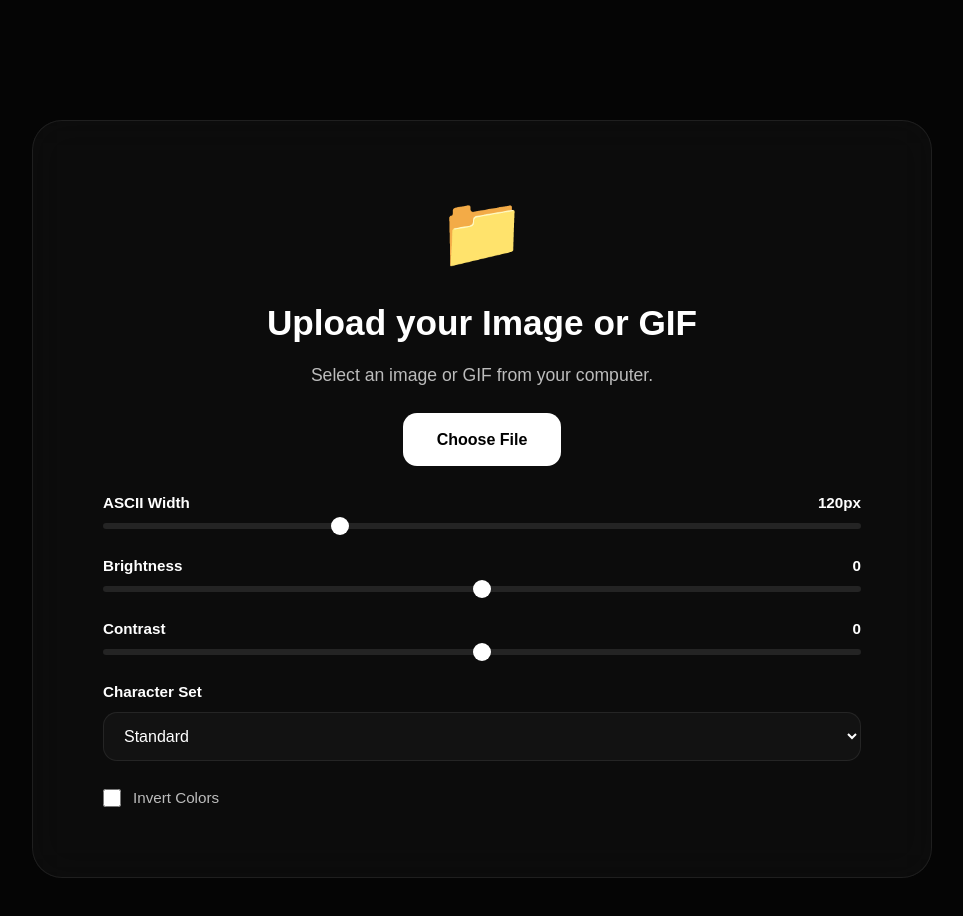
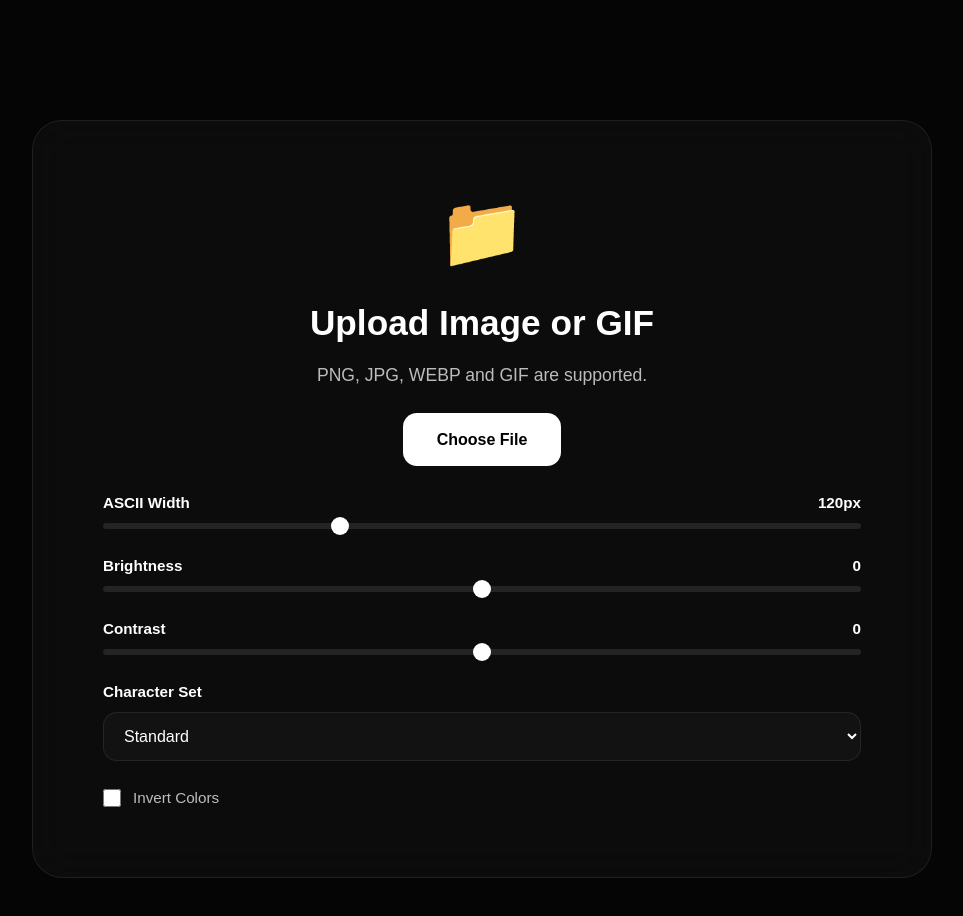
Before and after one commit to itzmitto/ascii-art-website, a Next.js app: page / in a window 1280 px wide. Shown: the part 800-1716 px from the top of the page, without its empty margins (158-1121 px from the left). Built offline with nearby package versions, Linux system fonts and the light colour scheme.

Commit message:
styling aangepast

```diff
--- a/package.json
+++ b/package.json
@@ -9,6 +9,7 @@
     "lint": "eslint"
   },
   "dependencies": {
+    "gifuct-js": "^2.1.2",
     "next": "16.2.12",
     "react": "19.2.4",
     "react-dom": "19.2.4"
--- a/src/components/Upload.tsx
+++ b/src/components/Upload.tsx
@@ -4,11 +4,12 @@ import Preview from "@/components/Preview";
 import AsciiViewer from "@/components/AsciiViewer";
 import Controls from "@/components/Controls";
 import { useAscii, AsciiOptions } from "@/hooks/useAscii";
+import { UploadFile } from "@/types/ascii";
 
 export default function Upload() {
-    const [image, setImage] = useState<string | null>(null);
-    const [fileName, setFileName] = useState("");
-    const [fileSize, setFileSize] = useState("");
+
+    const [fileData, setFileData] = useState<UploadFile | null>(null);
+
     const [options, setOptions] = useState<AsciiOptions>({
         width: 120,
         brightness: 0,
@@ -16,48 +17,80 @@ export default function Upload() {
         invert: false,
         characterSet: "standard"
     });
-    const ascii = useAscii(image, options);
+
+    const ascii = useAscii(fileData?.url ?? null, options);
+
     function handleFile(e: ChangeEvent<HTMLInputElement>) {
+
         const file = e.target.files?.[0];
+
         if (!file) return;
-        setFileName(file.name);
-        setFileSize((file.size / 1024 / 1024).toFixed(2) + " MB");
-        const reader = new FileReader();
-        reader.onload = () => {
-            setImage(reader.result as string);
-        };
-        reader.readAsDataURL(file);
+
+        const url = URL.createObjectURL(file);
+
+        const type = file.type === "image/gif"
+            ? "gif"
+            : "image";
+
+        setFileData({
+            type,
+            name: file.name,
+            size: (file.size / 1024 / 1024).toFixed(2) + " MB",
+            url,
+            file
+        });
+
     }
+
     return (
+
         <section className="upload-section">
+
             <div className="upload-card">
-                <div className="upload-icon">📁</div>
-                <h2>Upload your Image or GIF</h2>
-                <p>Select an image or GIF from your computer.</p>
+
+                <div className="upload-icon">
+                    📁
+                </div>
+
+                <h2>
+                    Upload Image or GIF
+                </h2>
+
+                <p>
+                    PNG, JPG, WEBP and GIF are supported.
+                </p>
+
                 <input
                     hidden
                     id="upload"
                     type="file"
-                    accept="image/*,.gif"
+                    accept="image/*"
                     onChange={handleFile}
                 />
+
                 <label
                     htmlFor="upload"
                     className="upload-btn"
-                >Choose File
+                >
+                    Choose File
                 </label>
+
                 <Controls
                     options={options}
                     setOptions={setOptions}
                 />
-                {image && (
+                {fileData && (
                     <div className="converter-grid">
                         <div className="converter-panel">
-                            <h2>Original Image</h2>
+                            <h2>
+                                {fileData.type === "gif"
+                                    ? "GIF Preview"
+                                    : "Image Preview"}
+                            </h2>
                             <Preview
-                                image={image}
-                                fileName={fileName}
-                                fileSize={fileSize}
+                                image={fileData.url}
+                                fileName={fileData.name}
+                                fileSize={fileData.size}
                             />
                         </div>
                         <div className="converter-panel">
--- /dev/null
+++ b/src/types/ascii.ts
@@ -0,0 +1,9 @@
+export type UploadType="image"|"gif";
+
+export type UploadFile={
+type:UploadType;
+name:string;
+size:string;
+url:string;
+file:File;
+};
```
Also changed, not shown: 1 other file (tests, documents, lock files or other folders).
